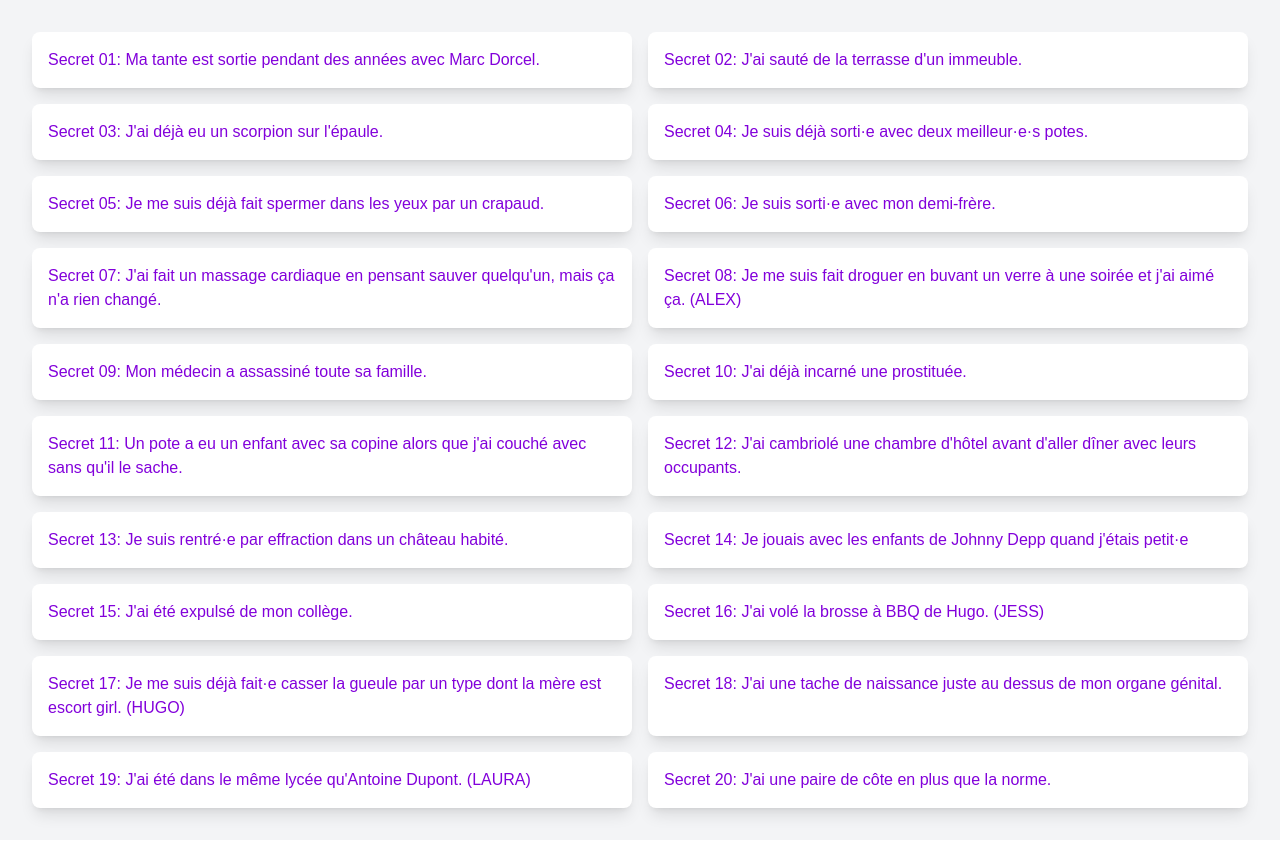
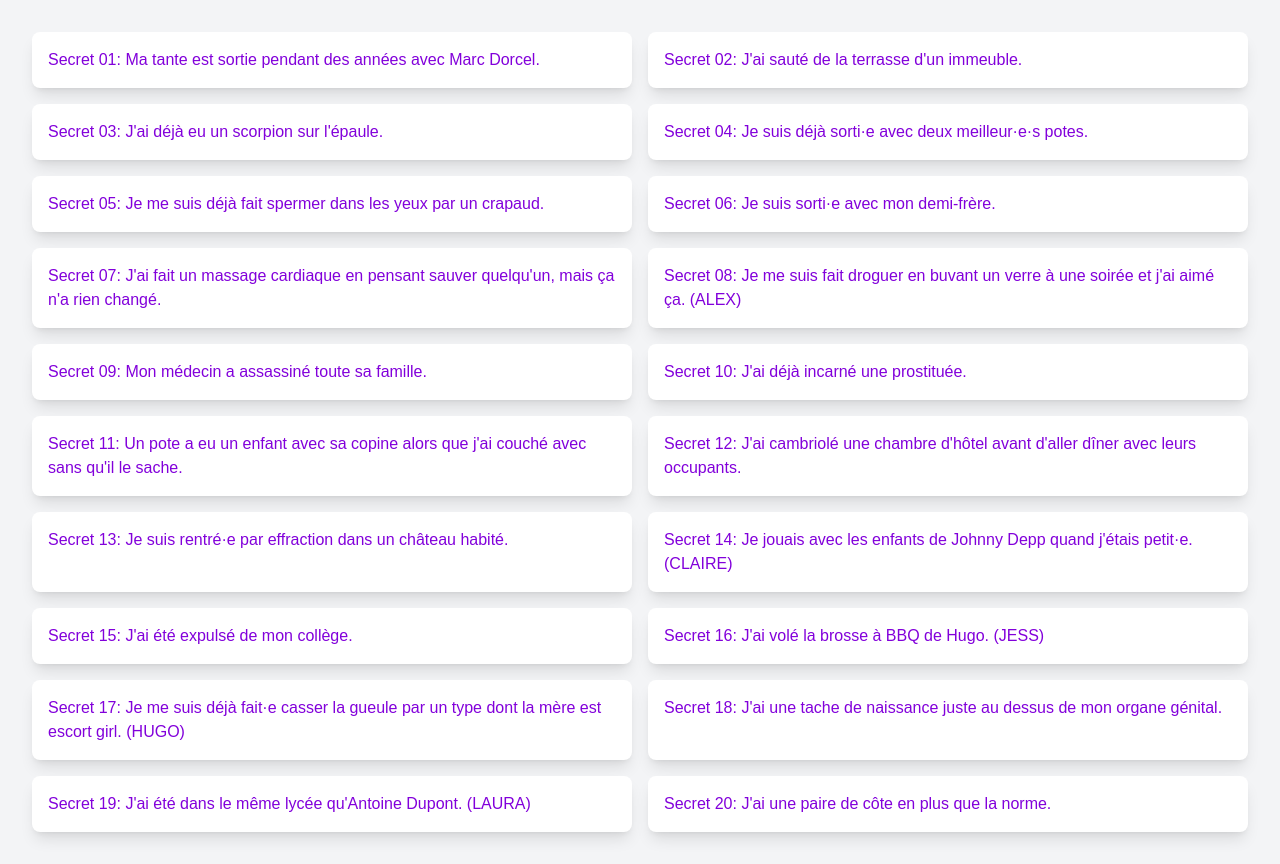
Before and after one commit to FlorianPgn/secret_chalet, a Next.js app: page / in a window 1280 px wide. Before the commit the page ends 840 px from the top, so only its background shows below. Built offline with nearby package versions, Linux system fonts and the light colour scheme.

Commit message:
Update page.tsx

```diff
--- a/src/app/page.tsx
+++ b/src/app/page.tsx
@@ -15,7 +15,7 @@ const secrets = [
   { content: "Secret 11: Un pote a eu un enfant avec sa copine alors que j'ai couché avec sans qu'il le sache." },
   { content: "Secret 12: J'ai cambriolé une chambre d'hôtel avant d'aller dîner avec leurs occupants." },
   { content: "Secret 13: Je suis rentré·e par effraction dans un château habité." },
-  { content: "Secret 14: Je jouais avec les enfants de Johnny Depp quand j'étais petit·e" },
+  { content: "Secret 14: Je jouais avec les enfants de Johnny Depp quand j'étais petit·e. (CLAIRE)" },
   { content: "Secret 15: J'ai été expulsé de mon collège." },
   { content: "Secret 16: J'ai volé la brosse à BBQ de Hugo. (JESS)" },
   { content: "Secret 17: Je me suis déjà fait·e casser la gueule par un type dont la mère est escort girl. (HUGO)" },
```
